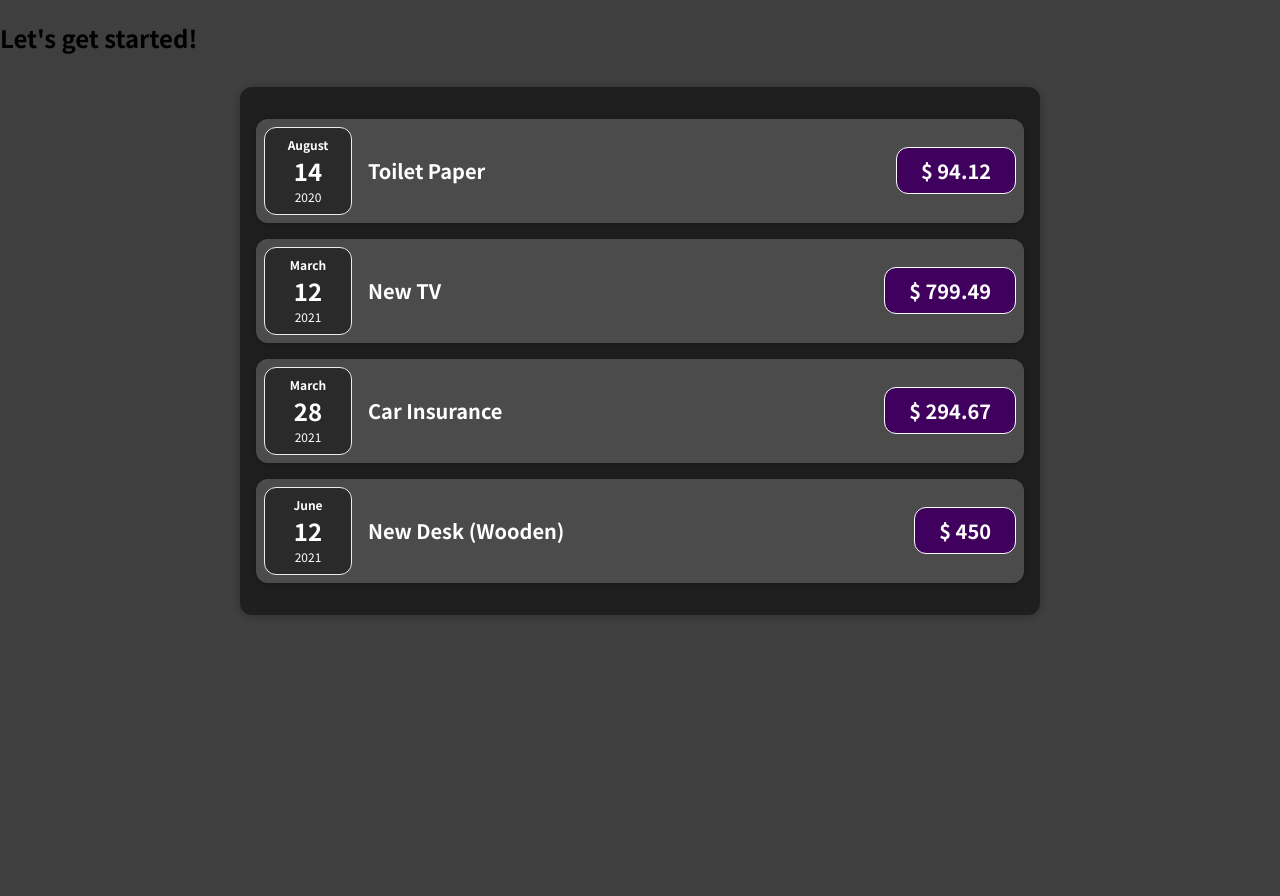
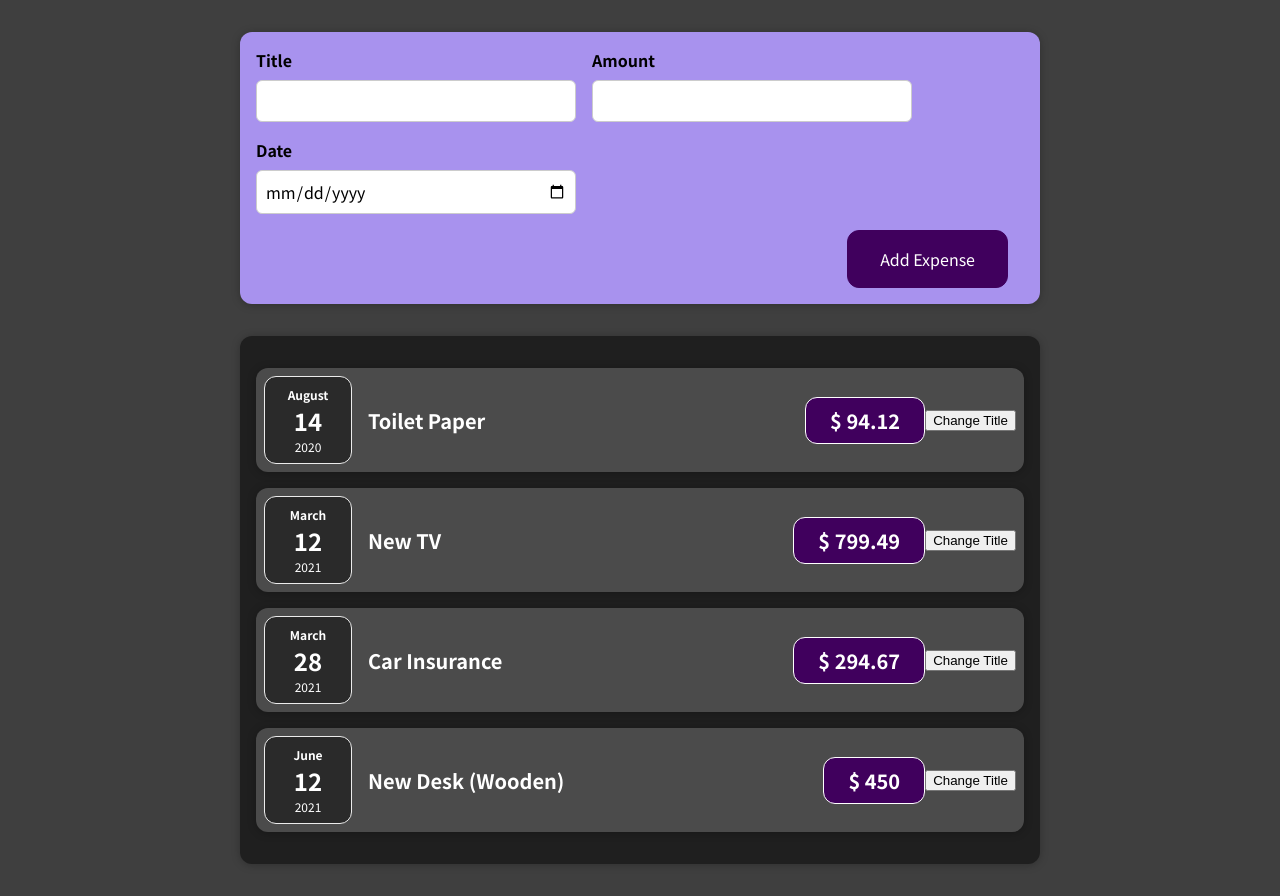
Before and after one commit to Daniel-Quinlan/React-Course-P1, a React (Create React App) app: page / in a window 1280 px wide. Before the commit the page ends 800 px from the top, so only its background shows below. Built offline with nearby package versions, Linux system fonts and the light colour scheme.

Commit message:
started creating form

```diff
--- a/src/App.js
+++ b/src/App.js
@@ -1,3 +1,4 @@
+import NewExpense from "./components/NewExpense/NewExpense";
 import Expenses from "./components/Expenses/Expenses";
 
 const App = () => {
@@ -25,7 +26,7 @@
 
   return (
     <div>
-      <h2>Let's get started!</h2>
+      <NewExpense />
       <Expenses zeExpenses={expenses} />
     </div>
   );
--- a/src/components/Expenses/ExpenseItem.js
+++ b/src/components/Expenses/ExpenseItem.js
@@ -1,8 +1,17 @@
+import React, { useState } from "react";
+
 import ExpenseDate from "./ExpenseDate";
 import "./ExpenseItem.css";
 import Card from "../UI/Card";
 
 const ExpenseItem = (props) => {
+  const [title, setTitle] = useState(props.title);
+
+  const clickHandler = () => {
+    setTitle("Updated");
+    console.log(title);
+  };
+
   return (
     <Card className="expense-item">
       <ExpenseDate date={props.date} />
@@ -10,6 +19,7 @@
         <h2>{props.title}</h2>
         <div className="expense-item__price">$ {props.amount}</div>
       </div>
+      <button onClick={clickHandler}>Change Title</button>
     </Card>
   );
 };
--- /dev/null
+++ b/src/components/NewExpense/ExpenseForm.css
@@ -0,0 +1,26 @@
+.new-expense__controls {
+  display: flex;
+  flex-wrap: wrap;
+  gap: 1rem;
+  margin-bottom: 1rem;
+  text-align: left;
+}
+
+.new-expense__control label {
+  font-weight: bold;
+  margin-bottom: 0.5rem;
+  display: block;
+}
+
+.new-expense__control input {
+  font: inherit;
+  padding: 0.5rem;
+  border-radius: 6px;
+  border: 1px solid #ccc;
+  width: 20rem;
+  max-width: 100%;
+}
+
+.new-expense__actions {
+  text-align: right;
+}
--- /dev/null
+++ b/src/components/NewExpense/ExpenseForm.js
@@ -0,0 +1,73 @@
+import React, { useState } from "react";
+
+import "./ExpenseForm.css";
+
+const ExpenseForm = () => {
+  // const [enteredTitle, setEnteredTitle] = useState("");
+  // const [enteredAmount, setEnteredAmount] = useState("");
+  // const [enteredDate, setEnteredDate] = useState("");
+
+  const [userInput, setUserInput] = useState({
+    enteredTitle: "",
+    enteredAmount: "",
+    enteredDate: "",
+  });
+
+  const titleChangeHandler = (event) => {
+    // setEnteredTitle(event.target.value);
+    setUserInput({
+      ...userInput,
+      enteredTitle: event.target.value,
+    });
+  };
+
+  const amountChangeHandler = (event) => {
+    // setEnteredAmount(event.target.value);
+    setUserInput({
+      ...userInput,
+      enteredAmount: event.target.value,
+    });
+  };
+
+  const dateChangeHandler = (event) => {
+    // setEnteredDate(event.target.value);
+    setUserInput({
+      ...userInput,
+      enteredDate: event.target.value,
+    });
+  };
+
+  return (
+    <form>
+      <div className="new-expense__controls">
+        <div className="new-expense__control">
+          <label>Title</label>
+          <input type="text" onChange={titleChangeHandler} />
+        </div>
+        <div className="new-expense__control">
+          <label>Amount</label>
+          <input
+            type="number"
+            min="0.01"
+            step="0.01"
+            onChange={amountChangeHandler}
+          />
+        </div>
+        <div className="new-expense__control">
+          <label>Date</label>
+          <input
+            type="date"
+            min="2019-01-01"
+            max="2022-12-31"
+            onChange={dateChangeHandler}
+          />
+        </div>
+      </div>
+      <div className="new-expense__actions">
+        <button type="submit">Add Expense</button>
+      </div>
+    </form>
+  );
+};
+
+export default ExpenseForm;
--- /dev/null
+++ b/src/components/NewExpense/NewExpense.css
@@ -0,0 +1,38 @@
+.new-expense {
+  background-color: #a892ee;
+  padding: 1rem;
+  margin: 2rem auto;
+  width: 50rem;
+  max-width: 95%;
+  border-radius: 12px;
+  text-align: center;
+  box-shadow: 0 1px 8px rgba(0, 0, 0, 0.25);
+}
+
+.new-expense button {
+  font: inherit;
+  cursor: pointer;
+  padding: 1rem 2rem;
+  border: 1px solid #40005d;
+  background-color: #40005d;
+  color: white;
+  border-radius: 12px;
+  margin-right: 1rem;
+}
+
+.new-expense button:hover,
+.new-expense button:active {
+  background-color: #510674;
+  border-color: #510674;
+}
+
+.new-expense button.alternative {
+  color: #220131;
+  border-color: transparent;
+  background-color: transparent;
+}
+
+.new-expense button.alternative:hover,
+.new-expense button.alternative:active {
+  background-color: #ddb3f8;
+}
--- /dev/null
+++ b/src/components/NewExpense/NewExpense.js
@@ -0,0 +1,12 @@
+import "./NewExpense.css";
+import ExpenseForm from "./ExpenseForm";
+
+const NewExpense = () => {
+  return (
+    <div className="new-expense">
+      <ExpenseForm />
+    </div>
+  );
+};
+
+export default NewExpense;
```
Also changed, not shown: 1 other file (tests, documents, lock files or other folders).
